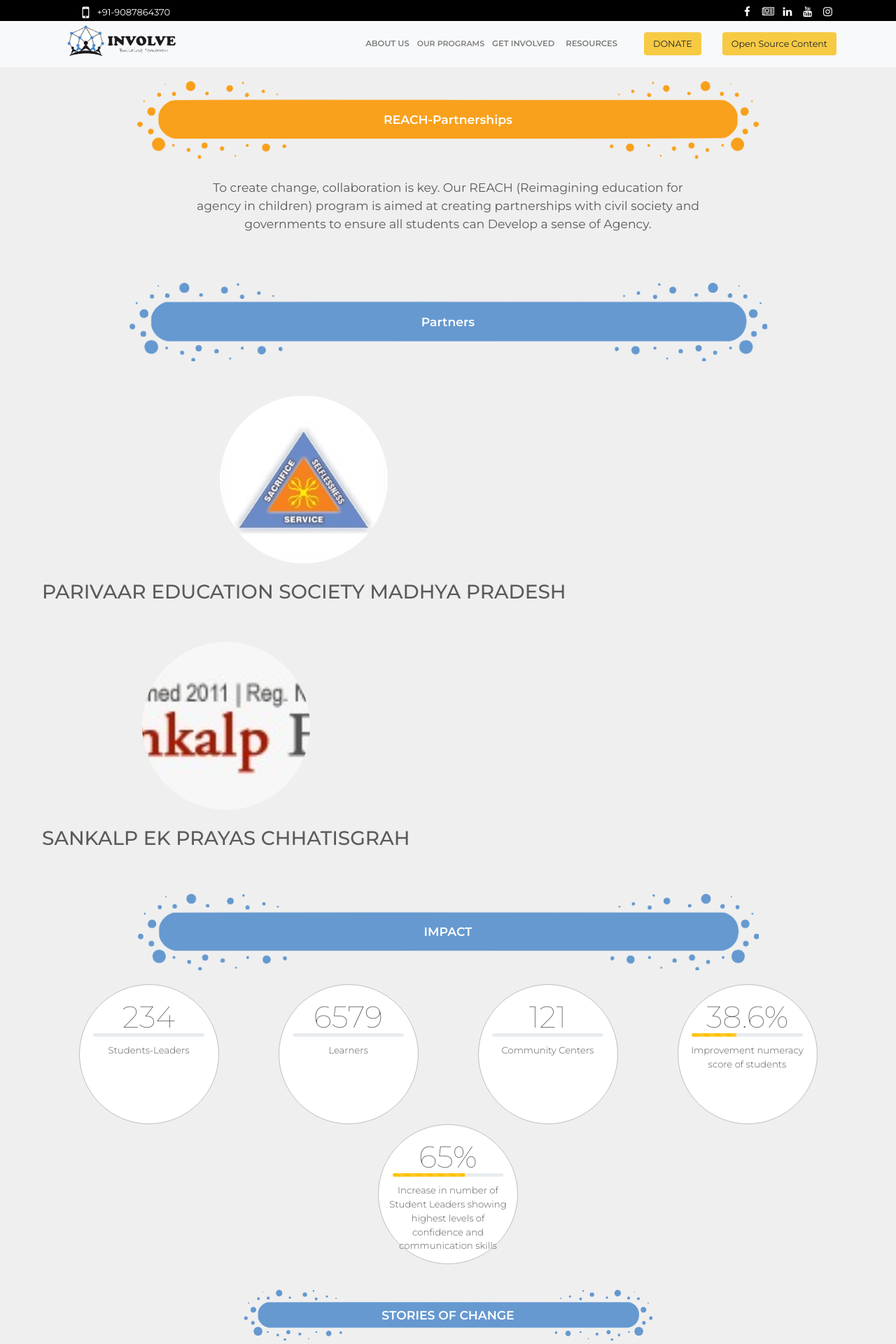
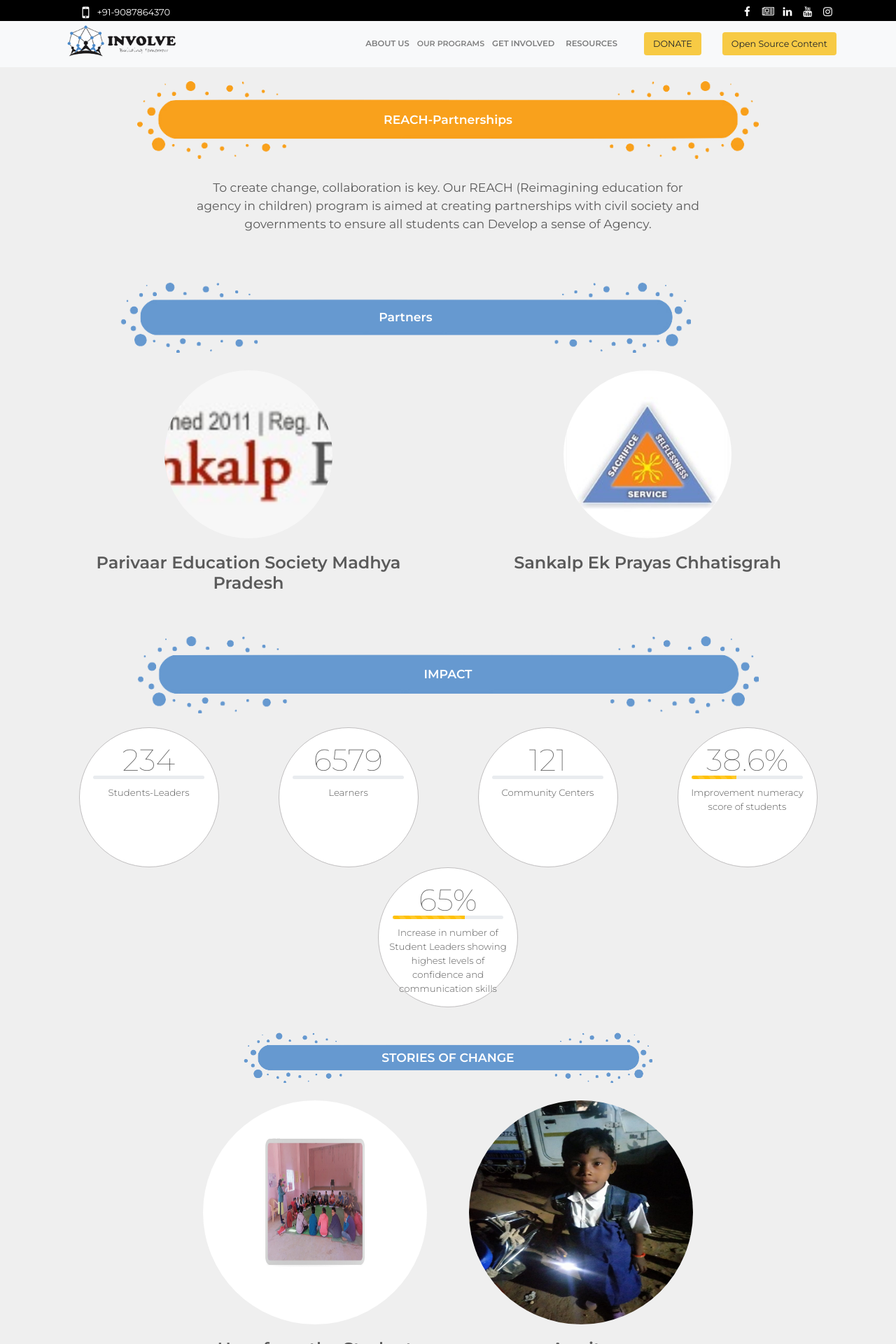
Before and after one commit to Involve-Edu/involveedupublic, a Jekyll site: the page built from reach-partnerships.md, in a window 1280 px wide. Shown: the top 1920 px of the page at 70% size. Built offline with Jekyll 4.4.1, drawn with Linux system fonts in a browser that asks for light colours; comment, search, counter and statistics services are not loaded.

Commit message:
Latest Update

```diff
--- a/reach-partnerships.md
+++ b/reach-partnerships.md
@@ -28,26 +28,28 @@
                                 <img class="img-fluid" src='assets/img/Title-BG3.png'/>
                                 <H2 class="section-title-text">Partners</H2>
                             </div>
-                            <div class="row pb-3">
-                                <div class="plAdoptionImage text-center mt-4">
-                                    <img class="progrmImg ofpTeaching" src="{{site.data.reach-partnerships.partners.img2}}"/>
-                                    <h3 class="mt-4">{{site.data.reach-partnerships.partners.partner1}}</h3>
-                                </div>
-                                <div class="plAdoptionImage text-center mt-4">
-                                    <img class="progrmImg ofpTeaching" src="{{site.data.reach-partnerships.partners.img1}}"/>
-                                    <h3 class="mt-4">{{site.data.reach-partnerships.partners.partner2}}</h3>
-                                </div>
-                            </div>
                         </div>
                     </div>
                 </div>
+                <div class="row pb-3">
+                            {% for item in site.data.reach-partnerships.partners %}
+                        <div class="col-md-6 col-sm-12 text-center">
+                            <div class="plAdoptionImage">
+                                <img class="img-fluid progrmImg plAdoption" src="{{item.img}}">
+                            </div>
+                            <div class="peerAdoption">
+                                <h4>{{item.partner}}</h4>
+                            </div>
+                        </div>
+                            {% endfor %}
+                    </div>
                 <div class="row">
                     <div class="col">
                             <div class="section-title">
                                 <img class="img-fluid" src='assets/img/Title-BG3.png' />
                                 <div class="section-title-text">{{site.data.project-maargadarshi.part_time_carrers.title}}</div>
                             </div>
-                            <div class="row pb-3">
+                            <div class="row pb-3 impact-section">
                             {% for item in site.data.reach-partnerships.impact.stat %}
                                 <div class="col">
                                     {%
```
Also changed, not shown: _data/reach-partnerships.yml (+4 -4 lines).
